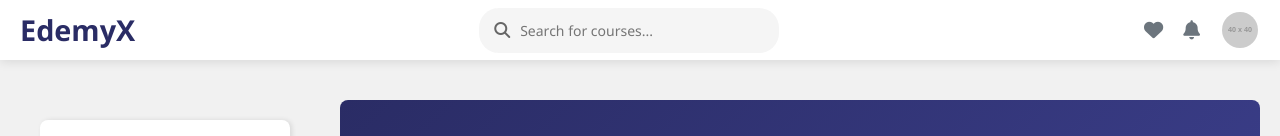
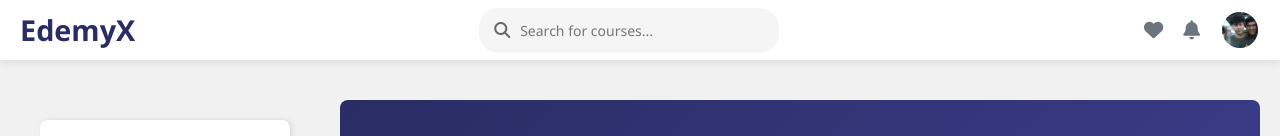
Before and after one commit to MuhammadAzaniIrvand/pbw_kelompok_2, a plain HTML site: page root/user-dashboard.html in a window 1280 px wide. Shown: the top 136 px of the page. Drawn offline with Linux system fonts and the light colour scheme; placeholder pictures from the web are drawn by us.

Commit message:
ubah dashboard

```diff
--- a/root/user-dashboard.html
+++ b/root/user-dashboard.html
@@ -67,7 +67,7 @@
                 <a href="wishlist.html" class="nav-icon"><i class="fas fa-heart"></i></a>
                 <a href="notifications.html" class="nav-icon"><i class="fas fa-bell"></i></a>
                 <div class="user-menu">
-                    <img src="https://via.placeholder.com/40" alt="Profile" class="user-avatar">
+                    <img src="../assets/images/pp.jpg" alt="Profile" class="user-avatar">
                     <div class="user-dropdown">
                         <a href="dashboard.html">Dashboard</a>
                         <a href="my-courses.html">My Courses</a>
```
